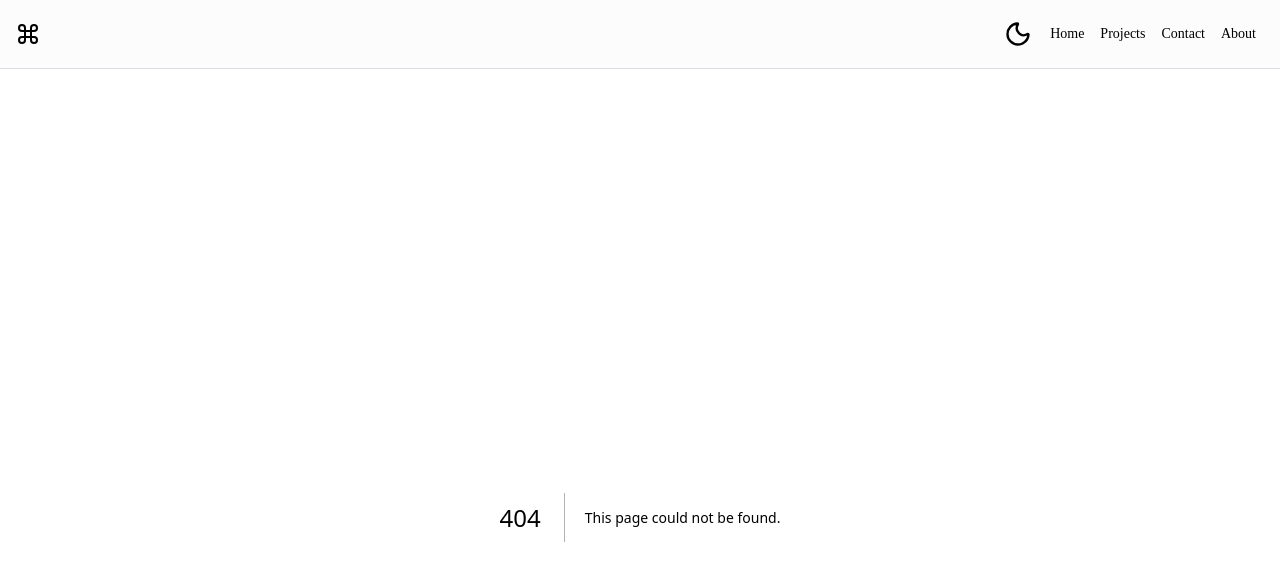
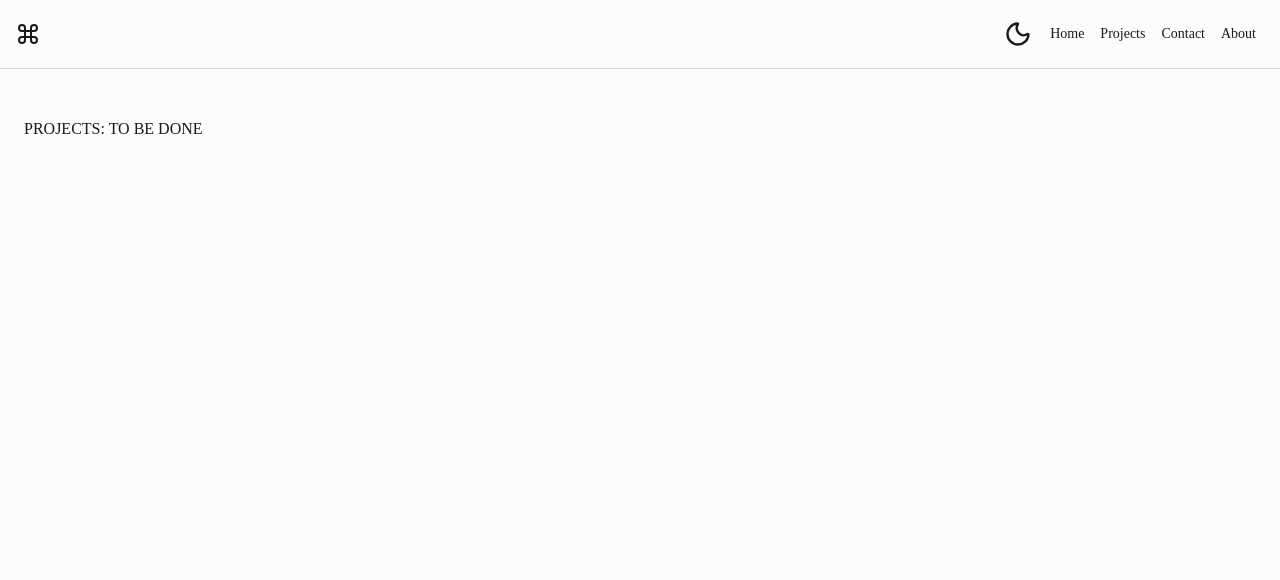
Before and after one commit to BayonetArch/portfolio, a Next.js app: page /projects in a window 1280 px wide. Before the commit this address had no page. Shown: the top 580 px of the page. Built offline with nearby package versions, Linux system fonts and the light colour scheme.

Commit message:
Added missing pages(incompete)

```diff
--- a/app/about/page.tsx
+++ b/app/about/page.tsx
@@ -1,7 +1,7 @@
 export default function About() {
   return (
     <div>
-      <h1>About</h1>
+      <h1>ABOUT: TO BE DONE..</h1>
     </div>
   );
 }
--- /dev/null
+++ b/app/contact/page.jsx
@@ -0,0 +1,7 @@
+export default function Contact() {
+  return (
+    <div>
+      <h1>CONTACT: TO BE DONE..</h1>
+    </div>
+  );
+}
--- /dev/null
+++ b/app/projects/page.tsx
@@ -0,0 +1,7 @@
+export default function Projects() {
+  return (
+    <div>
+      <h1>PROJECTS: TO BE DONE</h1>
+    </div>
+  );
+}
```
